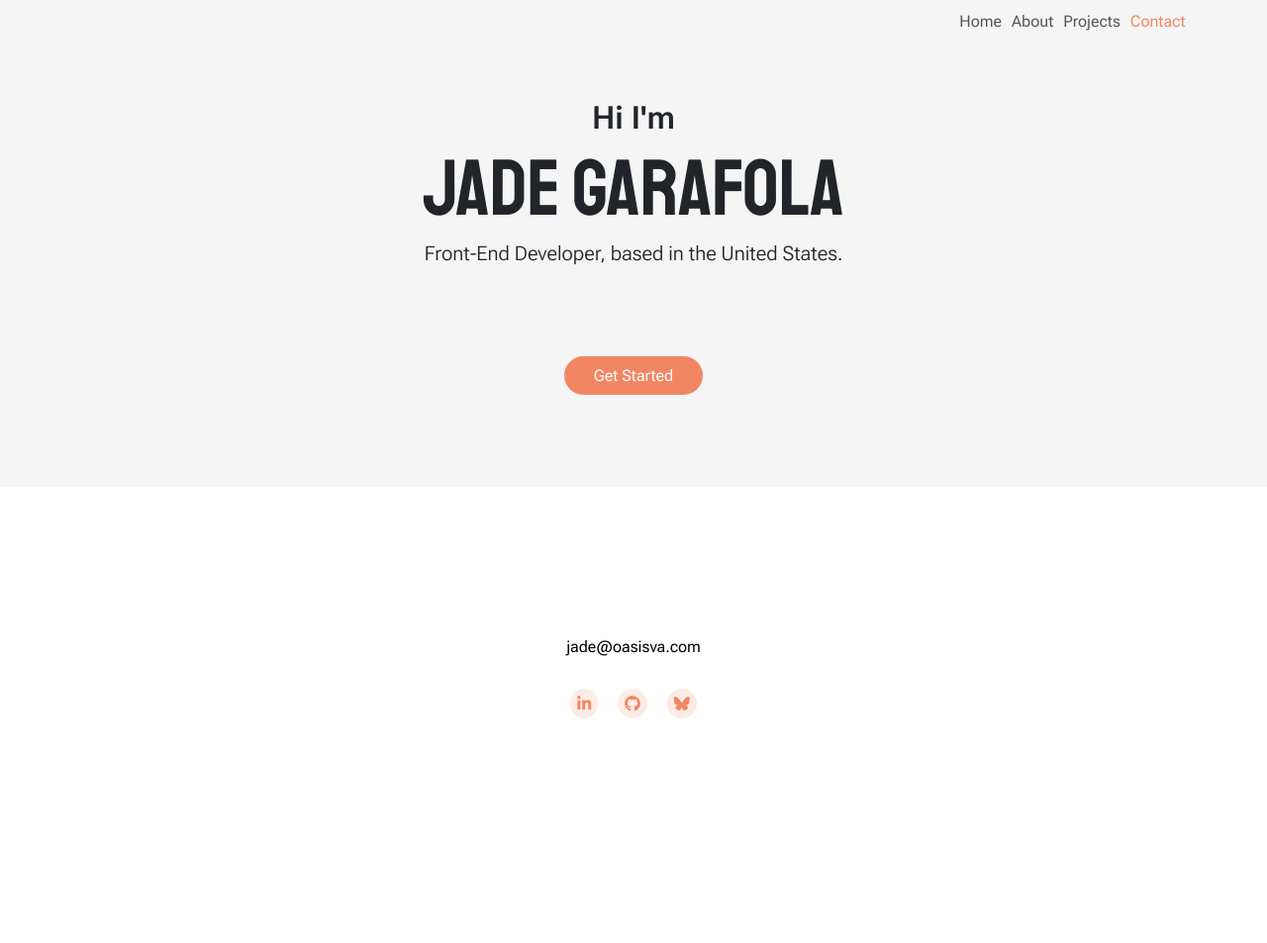
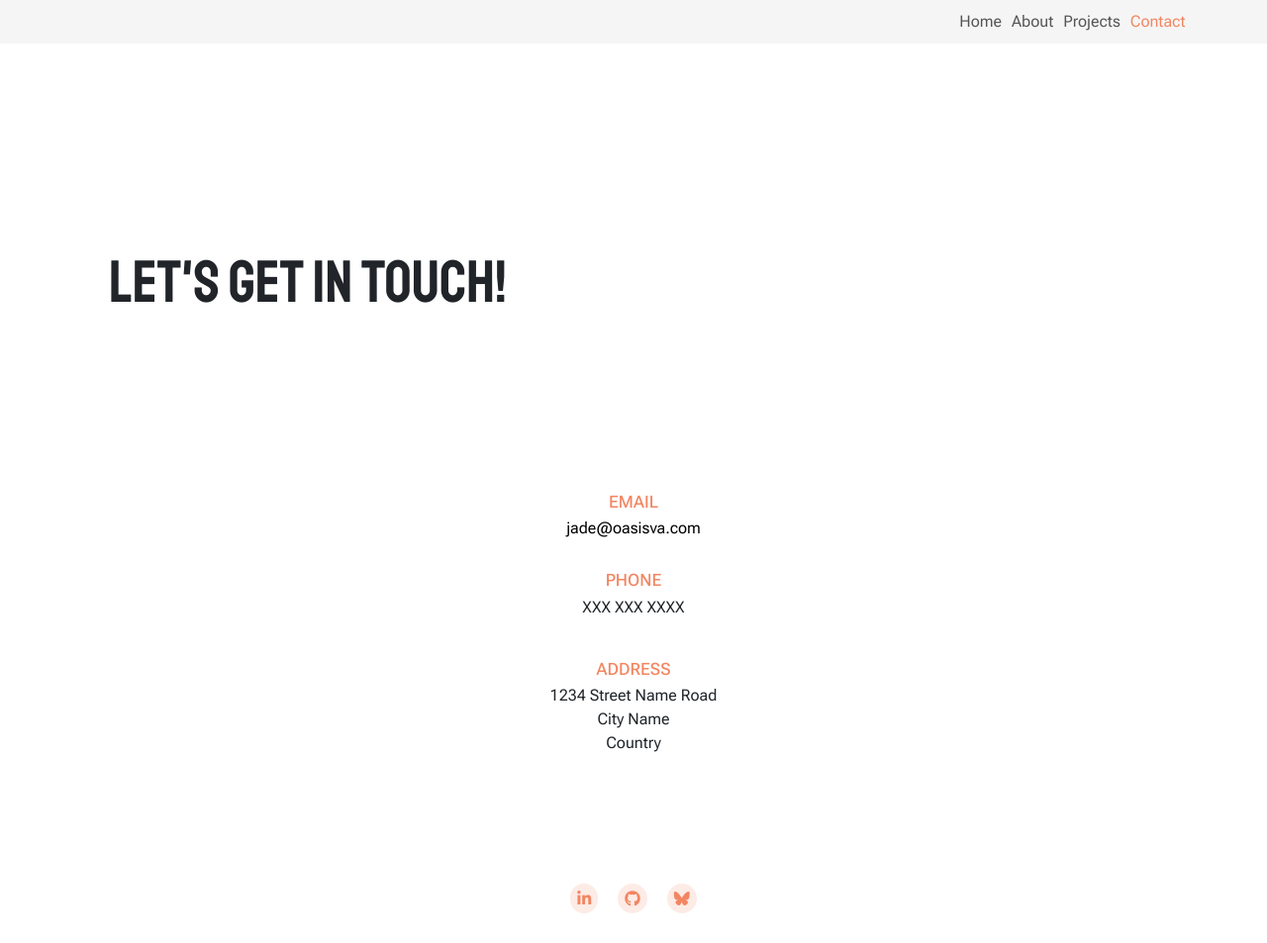
Before and after one commit to jade0x/portfolioproject2, a plain HTML site: page contact.html in a window 1280 px wide. Shown: the whole page at 99% size. Before the commit the page ends 800 px from the top, so only its background shows below. Drawn offline with nearby package versions, Linux system fonts and the light colour scheme.

Commit message:
contact page created

```diff
--- a/contact.html
+++ b/contact.html
@@ -62,18 +62,23 @@
           </div>
         </div>
       </nav>
-      <div class="hero">
-        <h2>Hi I'm</h2>
-        <h1>Jade Garafola</h1>
-        <h3>Front-End Developer, based in the United States.</h3>
-        <div class="button">
-          <a href="contact.html" class="primary-link">Get Started</a>
-        </div>
+      <div class="hero-2">
+        <h1>let's get in touch!</h1>
       </div>
     </header>
-    <main></main>
+    <main>
+      <h4>Email</h4>
+      <a class="email-link" href="mailto:jade@oasisva.com">jade@oasisva.com</a>
+      <h4>Phone</h4>
+      <p>XXX XXX XXXX</p>
+      <h4>Address</h4>
+      <p>
+        1234 Street Name Road <br />
+        City Name <br />
+        Country
+      </p>
+    </main>
     <footer>
-      <a href="mailto:jade@oasisva.com">jade@oasisva.com</a>
       <div class="d-flex justify-content-center mt-5 social-icons">
         <a
           href="https://www.linkedin.com/in/jade-garafola/"
--- a/styles/styles.css
+++ b/styles/styles.css
@@ -32,6 +32,13 @@ h2 {
 h3 {
   font-size: 1.25em;
   font-weight: 300;
+}
+
+h4 {
+  padding-top: 30px;
+  text-transform: uppercase;
+  font-size: 1.7rem;
+  color: var(--bs-primary);
 }
 
 .navbar {
@@ -72,12 +79,12 @@ footer {
   text-align: center;
 }
 
-footer a {
+.email-link {
   text-decoration: none;
   color: black;
 }
 
-footer a:hover {
+.email-link:hover {
   color: var(--bs-primary);
 }
 
```
Also changed, not shown: about.html (+1 -1 lines), index.html (+1 -1 lines), projects.html (+1 -1 lines).
